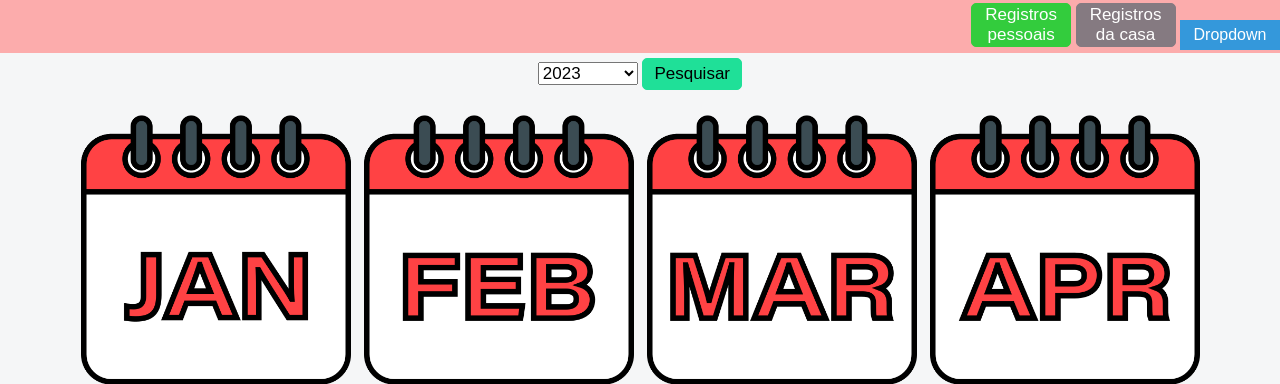
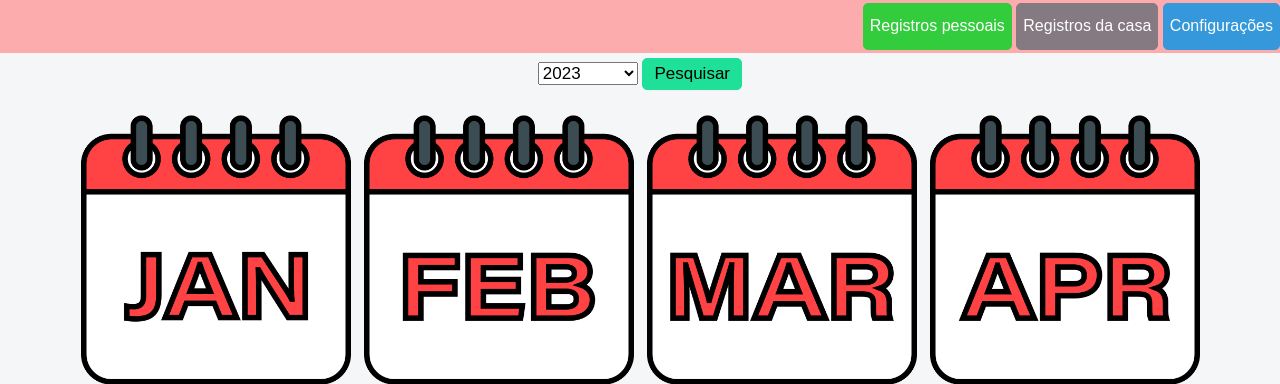
Before and after one commit to TiagoUniverse/Controle-monetario-design, a PHP site: page / in a window 1280 px wide. Shown: the part 148-532 px from the top of the page. Run offline with PHP 8.4, Linux system fonts and the light colour scheme.

Commit message:
Correção da NavBar

```diff
--- a/Assets/Css/dropdown.css
+++ b/Assets/Css/dropdown.css
@@ -3,9 +3,12 @@
 .dropbtn{
     background-color: #3498DB;
     color: white;
-    padding: 6px;
+    /* padding: 6px; */
     font-size: 16px;
-    border: none;
+    /* border: none; */
+    border: 1px solid #3498DB;
+    border-radius: 5px;
+    height: 50px;
 }
 
 /* Dropdown button on hover and focus */
--- a/Assets/Css/styles.css
+++ b/Assets/Css/styles.css
@@ -66,7 +66,7 @@ footer{
     /* background-color: red; */
 }
 
-.input-pesquisar select, button{
+.input-pesquisar-items{
     width: 100px;
     font-size: 17px;
 }
@@ -89,6 +89,12 @@ footer{
 
 .nav-bar form{
     display: inline-block;
+    /* width: 100px; */
+}
+
+.nav-bar button{
+    height: 47px;
+    font-size: 16px;
 }
 
 .nav-bar-selecionado{
--- a/index.php
+++ b/index.php
@@ -25,22 +25,22 @@
       <button type="submit" class="nav-bar-desmarcado">Registros da casa</button>
     </form>
     <div class="dropdown">
-      <button onclick="myFunction()" class="dropbtn">Dropdown</button>
+      <button onclick="myFunction()" class="dropbtn">Configurações</button>
       <div id="myDropdown" class="dropdown-content">
-        <a href="#">Link 1</a>
-        <a href="#">Link 2</a>
-        <a href="#">Link 3</a>
+        <a href="#">Perfil: <b>Tiago</b></a>
+        <a href="#">Alterar senha</a>
+        <a href="#">Sair</a>
       </div>
     </div>
   </div>
   <form method="POST" action="home.php" class="input-pesquisar">
-    <select name="ano">
+    <select name="ano" class="input-pesquisar-items">
       <?php
       for ($year = (int)date('Y'); 1900 <= $year; $year--) : ?>
         <option value="<?= $year; ?>" n><?= $year; ?></option>
       <?php endfor; ?>
     </select>
-    <button type="submit" class="btn btn-primary">Pesquisar</button>
+    <button type="submit" class="input-pesquisar-items">Pesquisar</button>
   </form>
   <div class="gallery">
     <img src='Assets//Img//1.png' alt="january">
```
